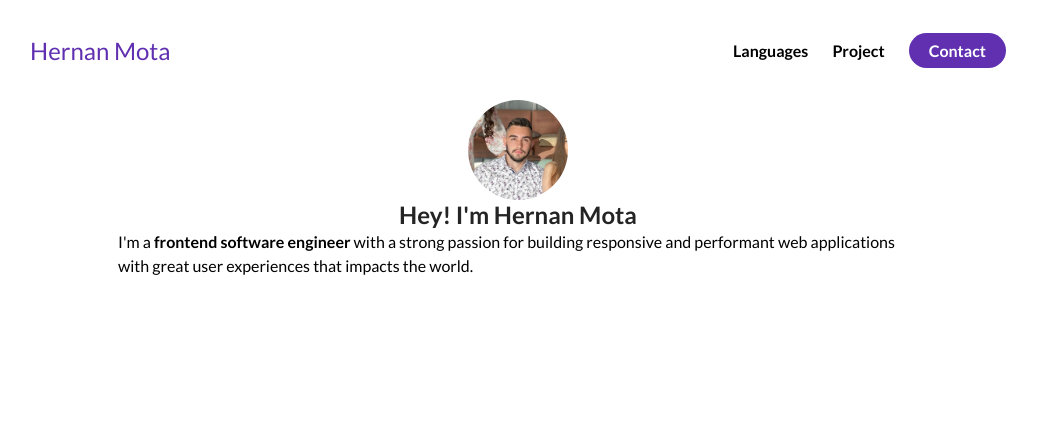
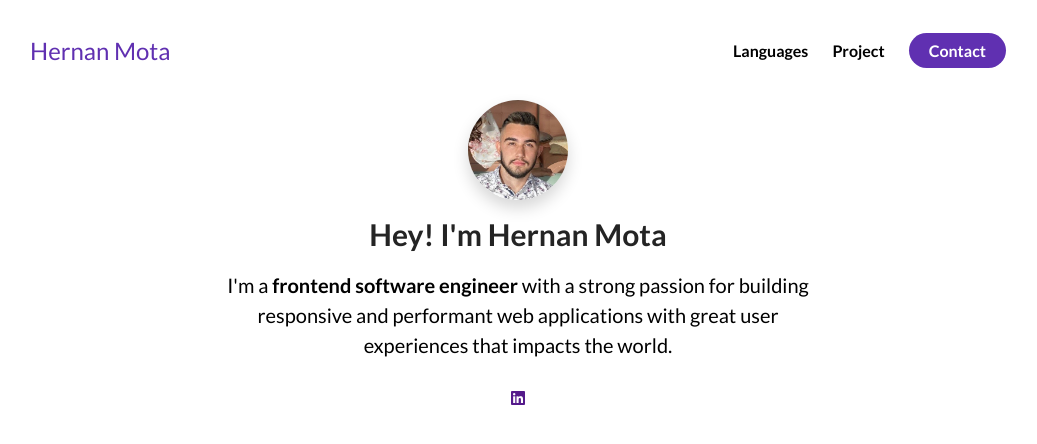
Before and after one commit to HernanMota2016/eportfolio, a plain HTML site: page index.html in a window 1280 px wide. Shown: the whole page, without its empty margins (122-1159 px from the left). Drawn offline with Linux system fonts and the light colour scheme.

Commit message:
Fifth commit

```diff
--- a/index.html
+++ b/index.html
@@ -6,6 +6,7 @@
   <meta name="viewport" content="width=device-width, initial-scale=1.0">
   <title>Hernan Mota</title>
   <link rel="stylesheet" href="./style.css">
+  <script src="https://kit.fontawesome.com/c8e4d183c2.js" crossorigin="anonymous"></script>
 </head>
 <body>
   <section id="about-me">
@@ -48,6 +49,11 @@
             for building responsive and performant web applications with great
             user experiences that impacts the world.
           </p>
+          <div class="about-me__links">
+            <a href="" class="about-me__link">
+              <i class="fa-brands fa-linkedin"></i>
+            </a>
+          </div>
         </div>
       </div>
     </div>
--- a/style.css
+++ b/style.css
@@ -10,6 +10,10 @@ h1,h2,h3,h4,h5,h6,span{
   color: #242424;
   text-align: center;
   line-height: 1.25;
+}
+
+h1{
+  font-size: 30px;
 }
 
 p{
@@ -33,6 +37,10 @@ li{
   width: 100%;
   max-width: 800px;
   margin: 0 auto;
+}
+
+.text-purple {
+  color: #6030b1;
 }
 
 /* NAVIGATION */
@@ -89,6 +97,9 @@ nav{
   flex-direction: column;
   justify-content: center;
   align-items: center;
+  max-width: 600px;
+  margin: 0 auto;
+  text-align: center;
 }
 
 .about-me__picture--mask {
@@ -96,9 +107,24 @@ nav{
   height: 100px;
   border-radius: 50%;
   overflow: hidden;
+  box-shadow: 0 8px 16px rgba(0,0,0,0.16);
+  margin-bottom: 16px;
 
 }
 
 .about-me__picture {
   width: 100%;
+
+  /* Improving my own picture */
+  transform: scale(1.5);
+  padding-top: 8px;
 }
+
+.about-me__info--title {
+  margin-bottom: 16px;
+}
+
+.about-me__info--para {
+  font-size: 20px;
+  margin-bottom: 28px;
+}
```
